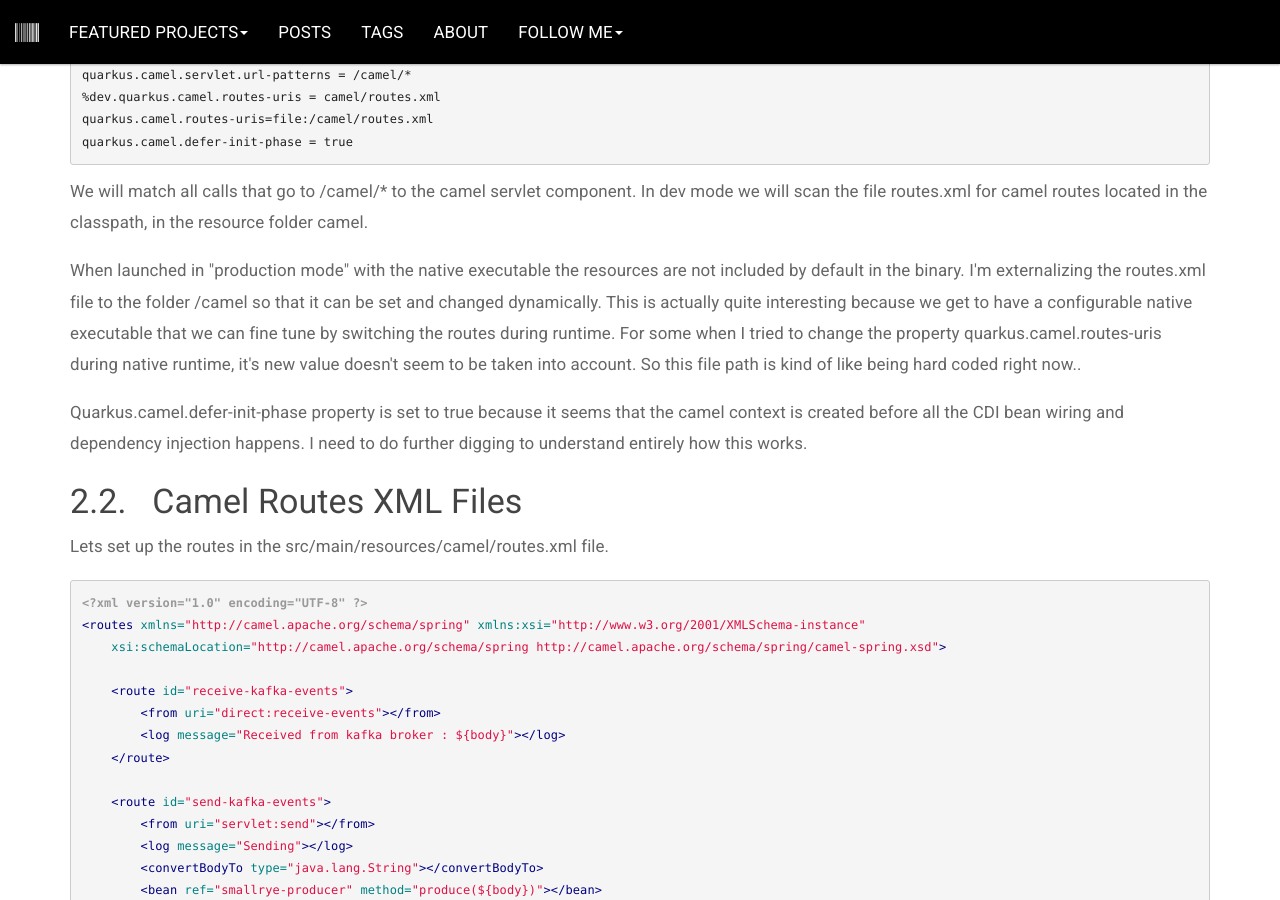
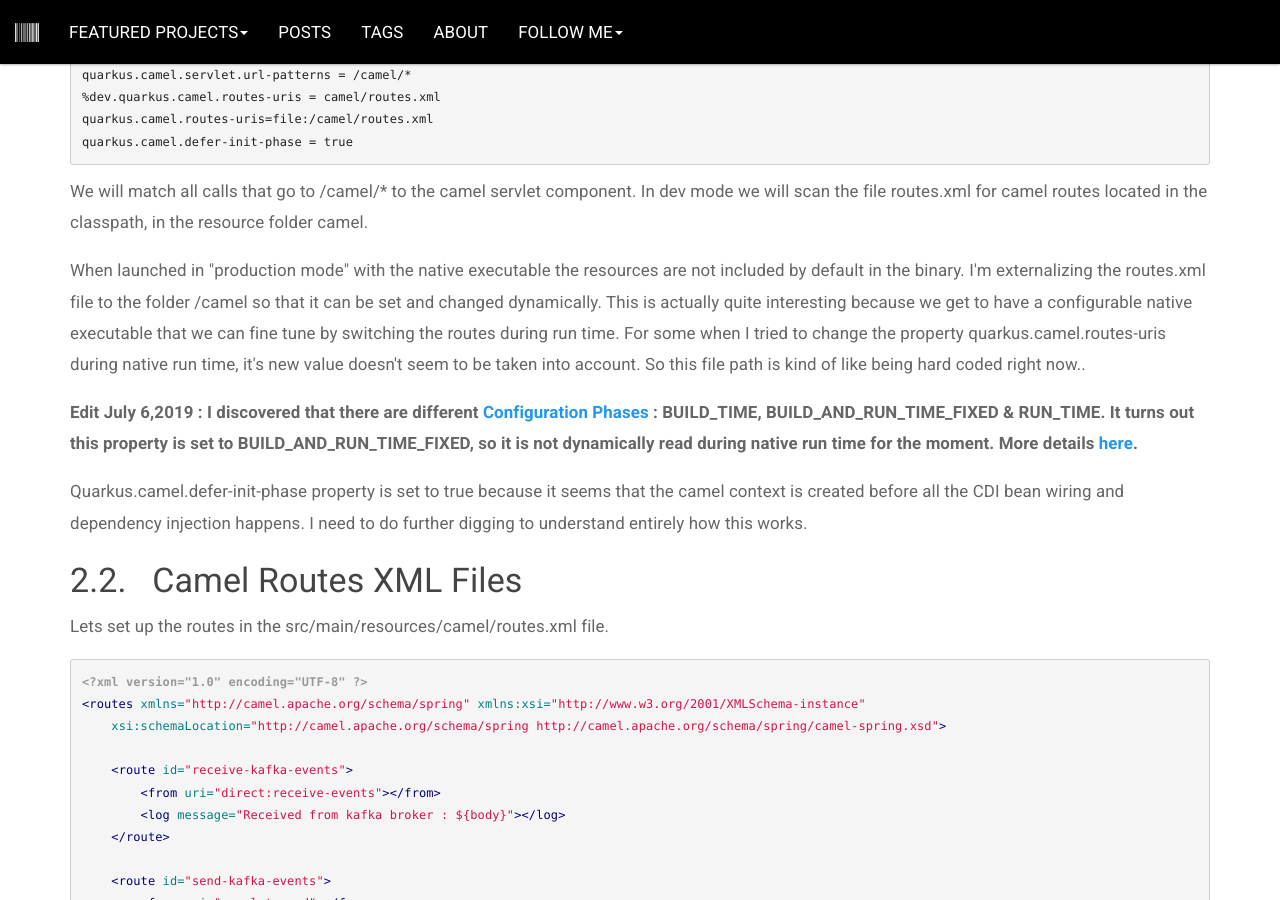
Before and after one commit to alainpham/alainpham.github.io, a Jekyll site: the page built from _posts/2019-07-04-quarkus-kafka-camel-servlet-wiring-it-together.html, in a window 1280 px wide and 900 px high, scrolled down 1709 px. Built offline with Jekyll 4.4.1, drawn with Linux system fonts in a browser that asks for light colours; comment, search, counter and statistics services are not loaded; some of the changed text lies outside the part shown.

Commit message:
jekyll version and quarkus kafka camel edit

```diff
--- a/Gemfile
+++ b/Gemfile
@@ -9,7 +9,7 @@ ruby RUBY_VERSION
 #
 # This will help ensure the proper Jekyll version is running.
 # Happy Jekylling!
-gem 'jekyll',"3.4"
+gem 'jekyll',"3.8.6"
 
 # This is the default theme for new Jekyll sites. You may change this to anything you like.
 gem "minima","2.0"
--- a/_posts/2019-07-04-quarkus-kafka-camel-servlet-wiring-it-together.html
+++ b/_posts/2019-07-04-quarkus-kafka-camel-servlet-wiring-it-together.html
@@ -78,10 +78,16 @@ quarkus.camel.defer-init-phase = true
     When launched in "production mode" with the native executable the resources are not included by default in the
     binary. I'm externalizing the routes.xml file to the folder /camel so that it can be set
     and changed dynamically. This is actually quite interesting because we get to have a configurable native executable
-    that we can fine tune by switching the routes during runtime.
-    For some when I tried to change the property quarkus.camel.routes-uris during native runtime, it's new value doesn't
+    that we can fine tune by switching the routes during run time.
+    For some when I tried to change the property quarkus.camel.routes-uris during native run time, it's new value doesn't
     seem to be taken into account. So this file path is kind of like being hard coded right now..
 </p>
+<p><strong>Edit July 6,2019 : I discovered that there are different <a
+            href="https://quarkus.io/guides/extension-authors-guide" target="_blank">Configuration Phases</a>
+            : BUILD_TIME, BUILD_AND_RUN_TIME_FIXED & RUN_TIME.
+        It turns out this property is set to BUILD_AND_RUN_TIME_FIXED, so it is not dynamically read during native run time for the moment.
+        More details <a target="_blank" href="https://github.com/quarkusio/quarkus/issues/3116">here</a>.
+        </strong></p>
 <p>
     Quarkus.camel.defer-init-phase property is set to true because it seems that the camel context is created before all
     the CDI bean wiring and dependency injection happens.
@@ -181,7 +187,7 @@ import javax.inject.Inject;
 import org.apache.camel.ProducerTemplate;
 import org.eclipse.microprofile.reactive.messaging.Incoming;
 
-import io.quarkus.runtime.annotations.RegisterForReflection;
+import io.quarkus.run time.annotations.RegisterForReflection;
 import io.smallrye.reactive.messaging.annotations.Emitter;
 import io.smallrye.reactive.messaging.annotations.Stream;
 
@@ -222,7 +228,7 @@ import org.apache.camel.CamelContext;
 import org.apache.camel.ProducerTemplate;
 import org.slf4j.Logger;
 import org.slf4j.LoggerFactory;
-import io.quarkus.camel.core.runtime.InitializedEvent;
+import io.quarkus.camel.core.run time.InitializedEvent;
 import io.smallrye.reactive.messaging.annotations.Emitter;
 import io.smallrye.reactive.messaging.annotations.Stream;
 
```
Also changed, not shown: other parts of _posts/2019-07-04-quarkus-kafka-camel-servlet-wiring-it-together.html (+1 -1 lines), Gemfile.lock.
